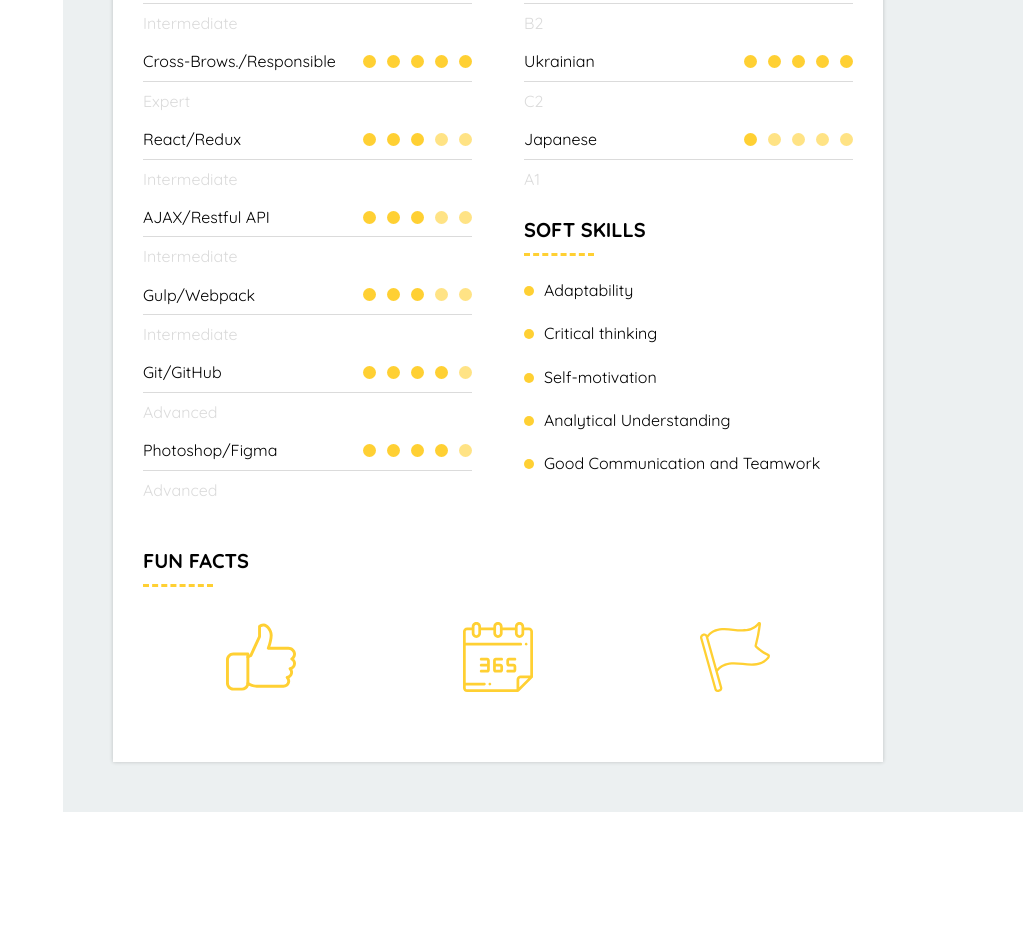
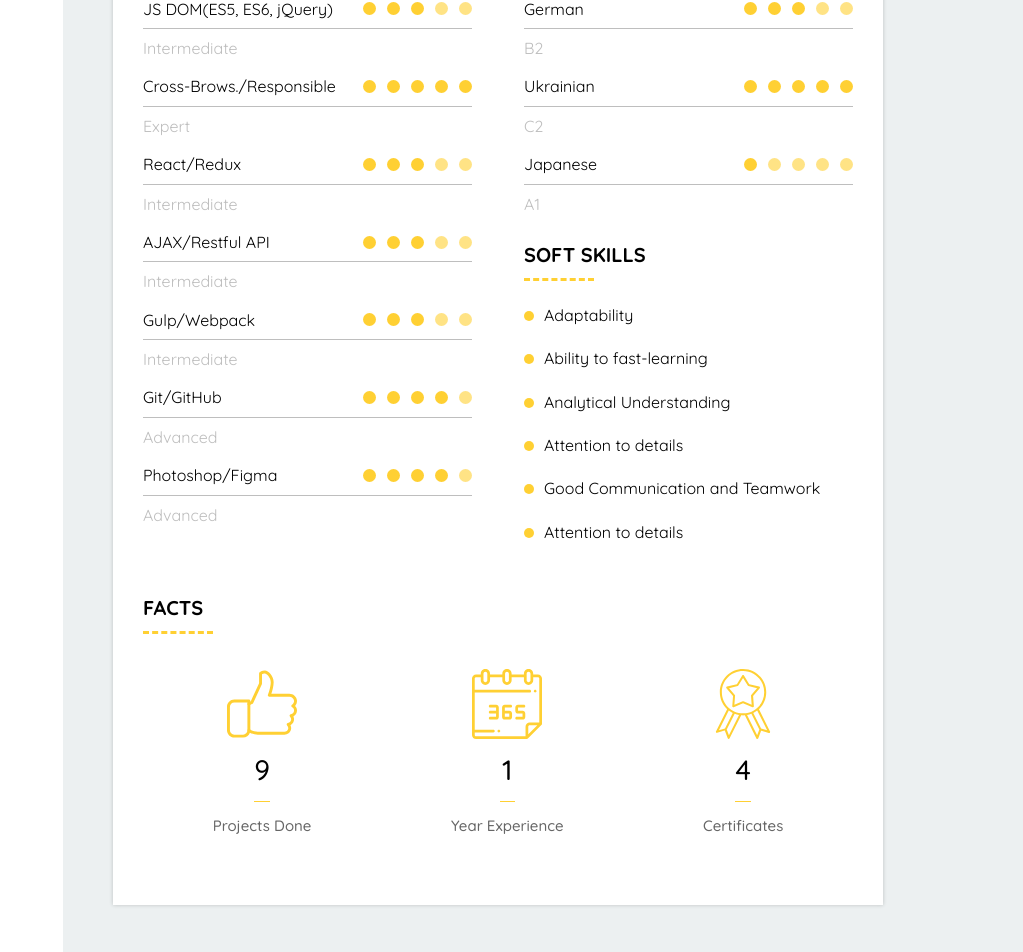
Before and after one commit to andrian-kars/Andrian-Kars-Site, a React (Create React App) app: page /about in a window 1280 px wide. Shown: the part 1034-1986 px from the top of the page, without its empty margins (257-1280 px from the left). Before the commit the page ends 1846 px from the top, so only its background shows below. Built offline with nearby package versions, Linux system fonts and the light colour scheme.

Commit message:
About-Me-finished

```diff
--- a/public/index.html
+++ b/public/index.html
@@ -5,7 +5,7 @@
   <meta charset="utf-8" />
   <link rel="icon" href="%PUBLIC_URL%/favicon.ico" />
   <meta name="viewport" content="width=device-width, initial-scale=1" />
-  <link href="https://fonts.googleapis.com/css2?family=Quicksand:wght@400;700&display=swap" rel="stylesheet">
+  <link href="https://fonts.googleapis.com/css2?family=Quicksand:wght@400;500;700&display=swap" rel="stylesheet">
   <meta name="theme-color" content="#000000" />
   <meta name="description" content="Web site created using create-react-app" />
   <link rel="apple-touch-icon" href="%PUBLIC_URL%/logo192.png" />
--- a/src/components/About/About.jsx
+++ b/src/components/About/About.jsx
@@ -12,7 +12,8 @@ const About = () => {
                 <div className={s.content}>
                     <div className={s.top_image}></div>
                     <div className={s.info}>
-                        <p className={s.text}>I am very ambitious and fast learning Front-End developer who is looking for new opportunities. I also have strong passion to self-improvement and I am very responsible person who always tries to understand how it works under the hood. Highly motivated to progress with my abilities and grow professionally. I am confident in my skills.</p>
+                        <p className={s.text}>I am very ambitious and fast learning Front-End developer who is looking for new opportunities. I also have strong passion to self-improvement and I am very responsible person who always tries to understand how it works under the hood.</p>
+                        <p className={s.text}>Highly motivated to progress with my abilities and grow professionally. I am confident in my skills.</p>
                         <div className={s.abilities}>
                             <div className={s.items}>
                                 <p className={s.heading}>Hard Skills</p>
@@ -176,24 +177,31 @@ const About = () => {
                                 <p className={s.heading}>Soft Skills</p>
                                 <div className={s.soft_skills}>
                                     <p className={s.soft}>Adaptability</p>
-                                    <p className={s.soft}>Critical thinking</p>
-                                    <p className={s.soft}>Self-motivation</p>
+                                    <p className={s.soft}>Ability to fast-learning</p>
                                     <p className={s.soft}>Analytical Understanding</p>
+                                    <p className={s.soft}>Attention to details</p>
                                     <p className={s.soft}>Good Communication and Teamwork</p>
+                                    <p className={s.soft}>Attention to details</p>
                                 </div>
                             </div>
                         </div>
                         <div className={s.facts}>
-                            <p className={s.heading}>Fun Facts</p>
+                            <p className={s.heading}>Facts</p>
                             <div className={s.facts_content}>
                                 <div className={s.fact}>
                                     <div className={s.like}></div>
+                                    <p className={s.number}>9</p>
+                                    <p className={s.achievement}>Projects Done</p>
                                 </div>
                                 <div className={s.fact}>
                                     <div className={s.year}></div>
+                                    <p className={s.number}>1</p>
+                                    <p className={s.achievement}>Year Experience</p>
                                 </div>
                                 <div className={s.fact}>
-                                    <div className={s.finish}></div>
+                                    <div className={s.medal}></div>
+                                    <p className={s.number}>4</p>
+                                    <p className={s.achievement}>Certificates</p>
                                 </div>
                             </div>
                         </div>
--- a/src/components/About/About.module.scss
+++ b/src/components/About/About.module.scss
@@ -46,13 +46,13 @@
     color: #111;
     font-size: 17px;
     line-height: 32px;
-    padding-bottom: 30px;
+    margin: 0 0 10px;
 }
 
 .abilities {
     display: flex;
     justify-content: space-between;
-    margin-bottom: 40px;
+    margin: 30px 0 30px;
 }
 
 .item {
@@ -68,7 +68,7 @@
 .ability {
     display: flex;
     align-items: center;
-    border-bottom: 1px solid #DBDBDB;
+    border-bottom: 1px solid #BEBEBE;
 }
 
 .name {
@@ -98,7 +98,7 @@
 }
 
 .level {
-    color: #DBDBDB;
+    color: #BEBEBE;
     margin: 10px 0;
 }
 
@@ -158,7 +158,7 @@
 
 .like,
 .year,
-.finish {
+.medal {
     width: 70px;
     height: 70px;
     background-repeat: no-repeat;
@@ -174,6 +174,29 @@
     background-image: url(../../images/background/year.svg);
 }
 
-.finish {
-    background-image: url(../../images/background/finish.svg);
+.medal {
+    background-image: url(../../images/background/medal.svg);
 }
+
+.fact {
+    display: flex;
+    flex-direction: column;
+    align-items: center;
+}
+
+.number {
+    font-size: 28px;
+    font-weight: 500;
+    border-bottom: 1.5px solid #FFD033;
+    min-width: 15px;
+    padding-bottom: 15px;
+    margin: 15px 0;
+    text-align: center;
+}
+
+.achievement {
+    color: #666;
+    margin: 0;
+    font-weight: 500;
+    font-size: 15px;
+}
```
Also changed, not shown: src/images/background/finish.svg (deleted), src/images/background/medal.svg (added).
